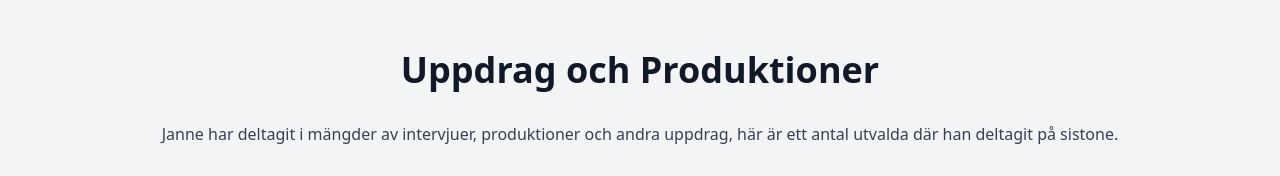
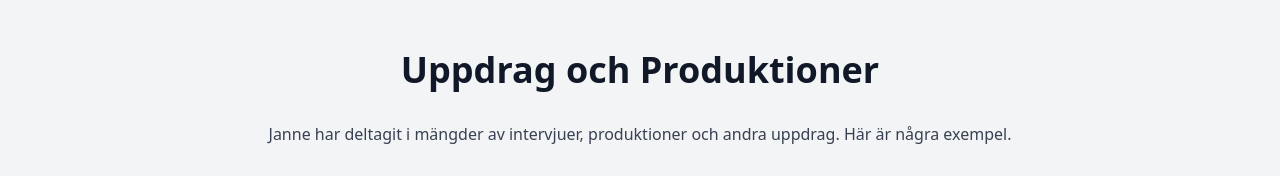
Before and after one commit to PhilipGullberg/janne-andersson-hemsida, a Vue app: page / in a window 1280 px wide. Shown: the part 3820-3996 px from the top of the page. Built offline with nearby package versions, Linux system fonts and the light colour scheme; grey boxes are pictures that could not be loaded.

Commit message:
Ändrad text

```diff
--- a/src/components/landing_page.vue
+++ b/src/components/landing_page.vue
@@ -880,7 +880,7 @@ export default {
           /* --- ASSIGNMENTS --- */
           assignmentsTitle: "Uppdrag och Produktioner",
           assignmentsDescription:
-            "Janne har deltagit i mängder av intervjuer, produktioner och andra uppdrag, här är ett antal utvalda där han deltagit på sistone.",
+            "Janne har deltagit i mängder av intervjuer, produktioner och andra uppdrag. Här är några exempel.",
 
           engagementsTitle: "Engagemang",
           engagementsDescription:
```
